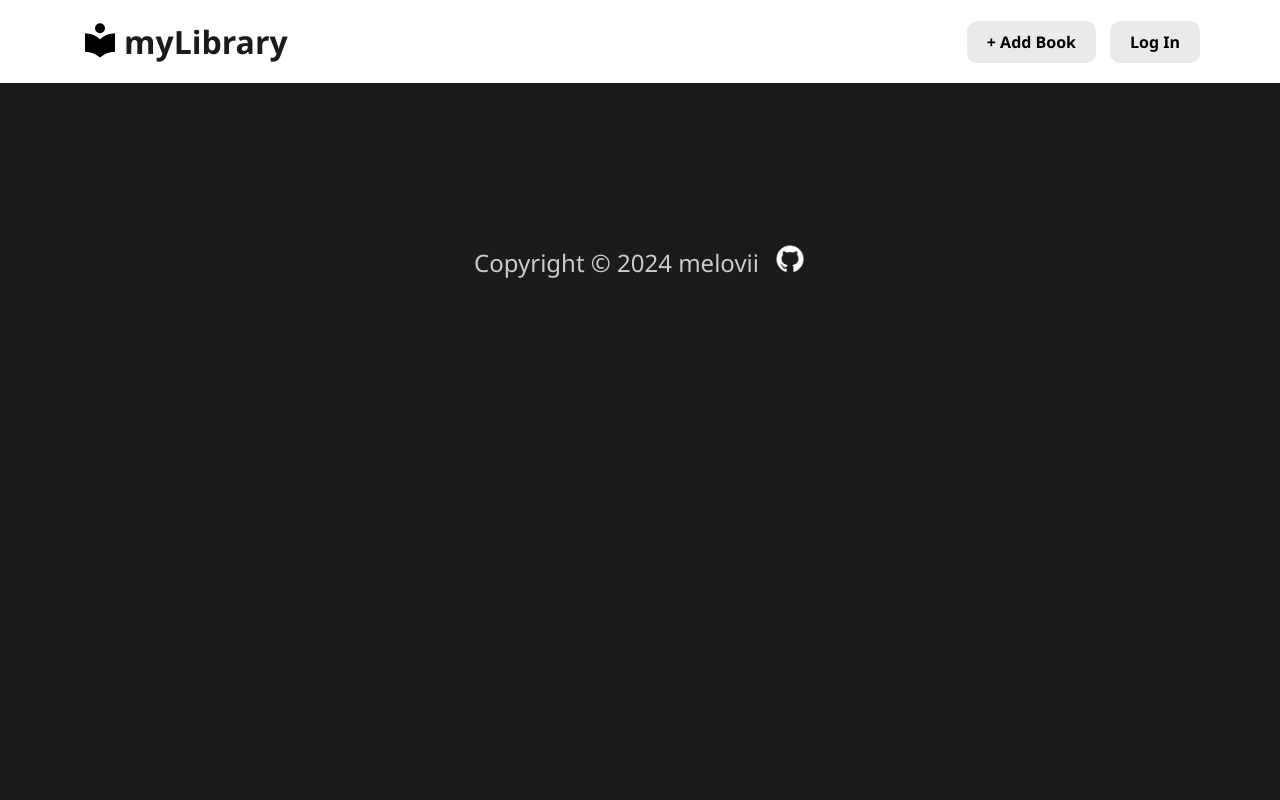
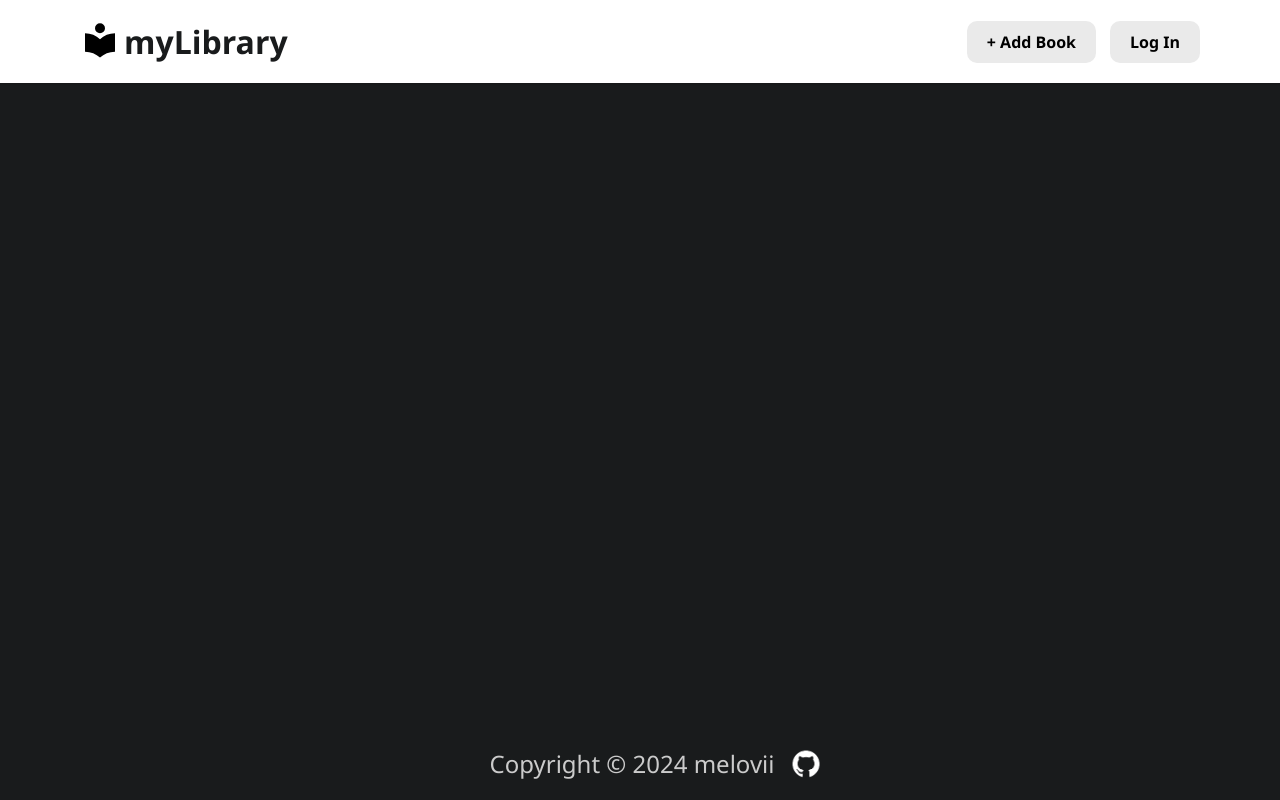
Before and after one commit to Melovii/myLibrary, a plain HTML site: page index.html in a window 1280 px wide. Shown: the top 800 px of the page. Drawn offline with Linux system fonts and the light colour scheme.

Commit message:
fixed footer position

```diff
--- a/styles.css
+++ b/styles.css
@@ -1,3 +1,8 @@
+    html {
+    position: relative;
+    min-height: 100%;
+    }
+
     body {
         background-color: var(--bg-color);
     }
@@ -268,26 +273,30 @@
     /* FOOTER */
 
     footer {
-        position: page;
-        bottom: 10px;
         display: flex;
+        justify-content: center;
         align-items: center;
-        justify-content: center;
+        gap: 16px;
         width: 100%;
+        padding: 16px;
         font-size: 24px;
-        gap: 15px;
-        margin-bottom: 20px;
+        position: absolute;
+        bottom: 4px;
+        left: 0;
+    }
+
+    footer a {
+        width: 32px;
+        height: 32px;
     }
 
     .github {
         height: 32px;
         width: auto;
         color: var(--bg-color);
-        transition: transform 0.69s linear(0 0%, 0 2.27%, 0.02 4.53%, 0.04 6.8%, 0.06 9.07%, 0.1 11.33%, 0.14 13.6%, 0.25 18.15%, 0.39 22.7%, 0.56 27.25%, 0.77 31.8%, 1 36.35%, 0.89 40.9%, 0.85 43.18%, 0.81 45.45%, 0.79 47.72%, 0.77 50%, 0.75 52.27%, 0.75 54.55%, 0.75 56.82%, 0.77 59.1%, 0.79 61.38%, 0.81 63.65%, 0.85 65.93%, 0.89 68.2%, 1 72.7%, 0.97 74.98%, 0.95 77.25%, 0.94 79.53%, 0.94 81.8%, 0.94 84.08%, 0.95 86.35%, 0.97 88.63%, 1 90.9%, 0.99 93.18%, 0.98 95.45%, 0.99 97.73%, 1 100%);
-
+        transition: transform 0.5s cubic-bezier(0.68, -0.55, 0.27, 1.55);
     }
 
     .github:hover {
         transform: scale(1.5);
-
     }
```
